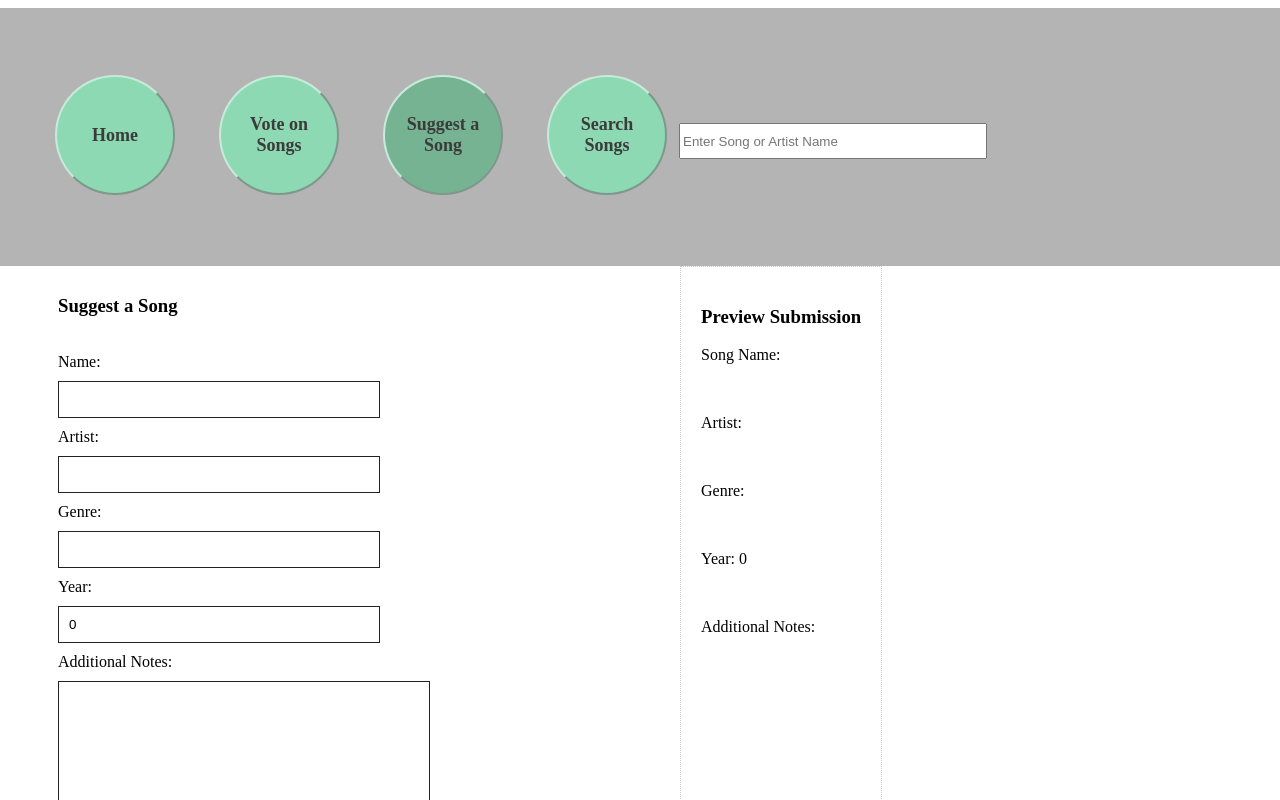
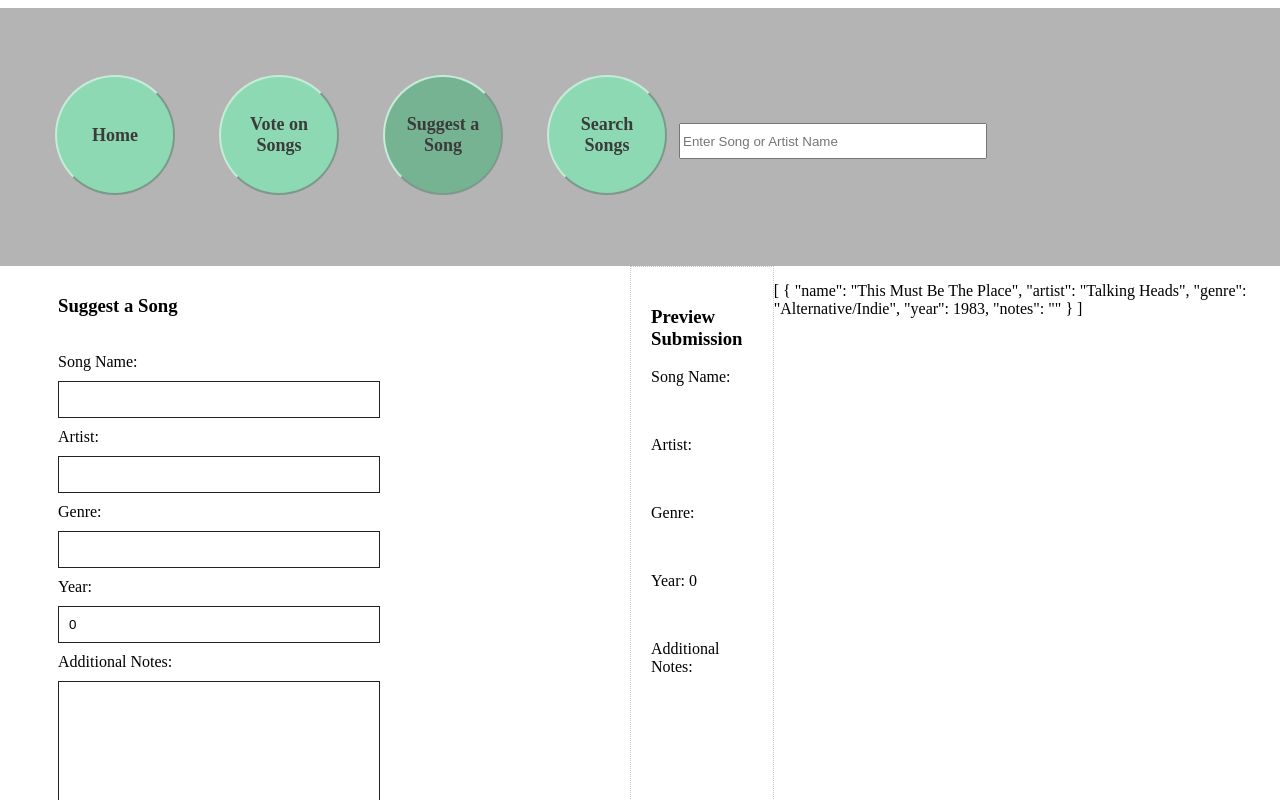
Before and after one commit to Altyptico/Vue-Js-Song-Library, a Vue app in the folder songlibrary/: page /Suggest in a window 1280 px wide. Shown: the top 800 px of the page. Built offline with nearby package versions, Linux system fonts and the light colour scheme; a web font is replaced by a local one.

Commit message:
display array with keys and value
need to display the elements correctly

```diff
--- a/songlibrary/src/components/Suggest.vue
+++ b/songlibrary/src/components/Suggest.vue
@@ -11,7 +11,7 @@
                                           <label>Year:</label><br/><input  :value="suggest.year" @input="addSong" @keyup.enter="addNewSong"> <br/>
                                           <label>Additional Notes:</label><br/><textarea :value="suggest.notes" @input="addSong" @keyup.enter="addNewSong" type="text"></textarea><br/>
                                           <button @click="addNewSong" >Submit Song</button> -->
-                                           <label>Name:</label><br/><input  v-model.lazy="suggest.song" ><br/> <!--@input="addSong"    @keyup.tab="addNewSong" -->
+                                           <label>Song Name:</label><br/><input  v-model.lazy="suggest.song" ><br/> <!--@input="addSong"    @keyup.tab="addNewSong" -->
                                           <label>Artist:</label><br/><input v-model.lazy="suggest.artist"  ><br/>
                                           <label>Genre:</label><br/><input  v-model.lazy="suggest.genre"  ><br/>
                                           <label>Year:</label><br/><input  v-model.lazy="suggest.year"  > <br/>
@@ -28,12 +28,12 @@
                                           <p>Year: {{suggest.year}}</p><br/>
                                           <p>Additional Notes: {{suggest.notes}}</p>
                               </div>
-
+                                    <p>{{songLibrary}}</p>
                         </div>
 
             </div>
 
-            <p>{{suggest.songLibrary}}</p>
+
 
   </div>
 </template>
@@ -108,7 +108,6 @@ input, textarea{
       width: 300px;
 }
 textarea{
-      padding-left: 60px;
       height: 130px;
 }
 
```
